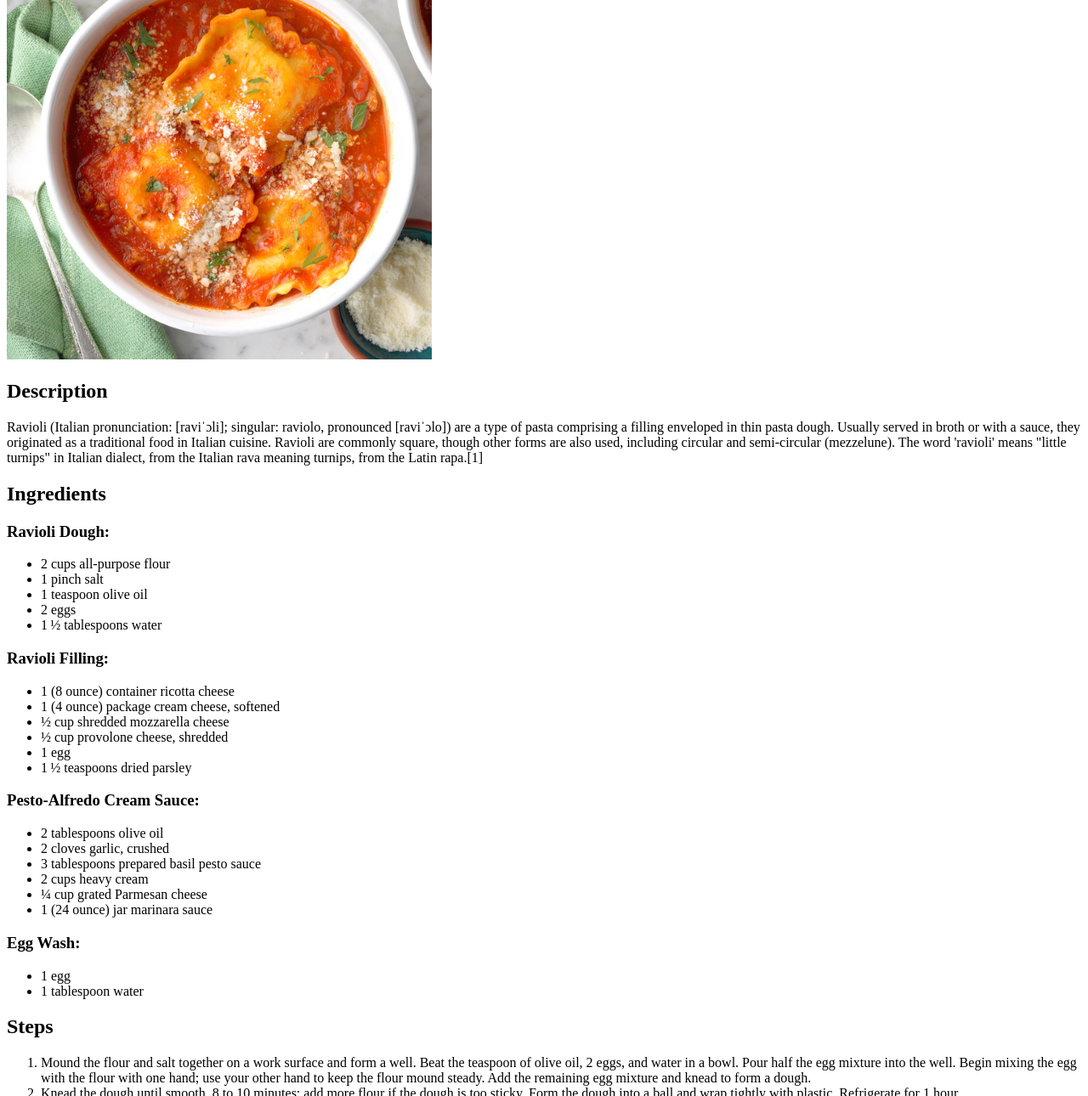
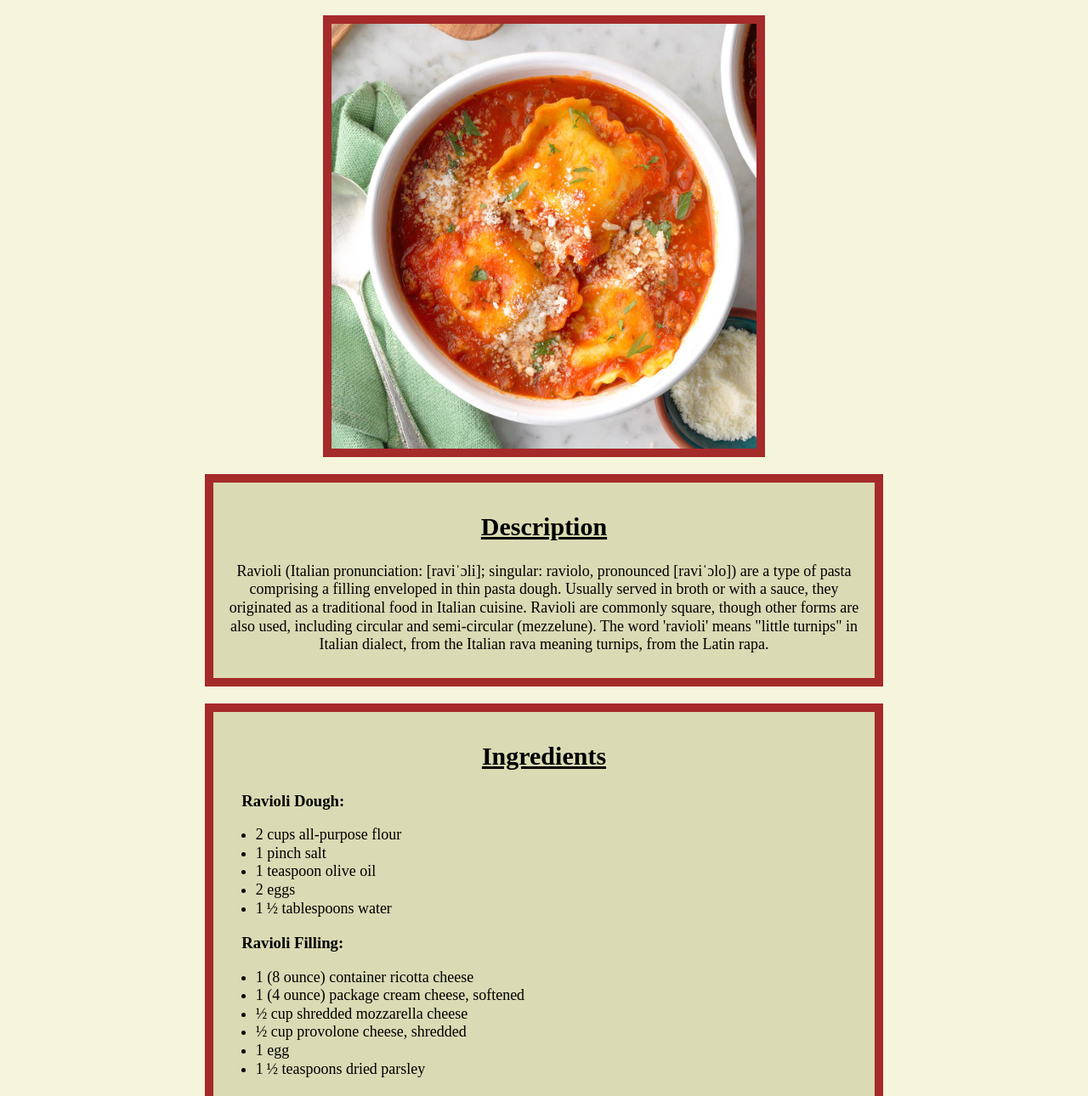
Before and after one commit to RobertBangiyev/odin-recipes, a plain HTML site: page recipes/ravioli.html in a window 1280 px wide. Shown: the part 157-1447 px from the top of the page at 85% size. Drawn offline with Linux system fonts and the light colour scheme.

Commit message:
Added styling for ravioli page

```diff
--- a/recipes/ravioli.html
+++ b/recipes/ravioli.html
@@ -4,19 +4,27 @@
     <meta charset="UTF-8">
     <meta name="viewport" content="width=device-width, initial-scale=1.0">
     <title>Ravioli</title>
+    <link rel="stylesheet" href="recipestyle.css">
 </head>
 <body>
+    <a href="../index.html">
+        <button id="back-button"><i class="fa fa-arrow-left"></i> Return to Recipes</button>
+    </a>
     <h1>Ravioli</h1>
-    <img src="../images/ravioli.jpg" alt="ravioli" style="width: 500px;">
+    <img src="../images/ravioli.jpg" alt="ravioli">
+    <div class="container">
         <h2>Description</h2>
-    <p>Ravioli (Italian pronunciation: [raviˈɔli]; singular: raviolo, pronounced [raviˈɔlo]) are a type of pasta comprising a
+        <p>
+            Ravioli (Italian pronunciation: [raviˈɔli]; singular: raviolo, pronounced [raviˈɔlo]) are a type of pasta comprising a
             filling enveloped in thin pasta dough. Usually served in broth or with a sauce, they originated as a traditional food
             in Italian cuisine. Ravioli are commonly square, though other forms are also used, including circular and semi-circular
             (mezzelune).
-        The word 'ravioli' means "little turnips" in Italian dialect, from the Italian rava meaning turnips, from the Latin rapa.[1]
+            The word 'ravioli' means "little turnips" in Italian dialect, from the Italian rava meaning turnips, from the Latin rapa.
         </p>
+    </div>
+    <div class="container">
         <h2>Ingredients</h2>
-    <h3>Ravioli Dough:</h3>
+        <h3>&nbsp;&nbsp;&nbsp;&nbsp;&nbsp;Ravioli Dough:</h3>
         <ul>
             <li>2 cups all-purpose flour</li>
             <li>1 pinch salt</li>
@@ -24,7 +32,7 @@
             <li>2 eggs</li>
             <li>1 ½ tablespoons water</li>
         </ul>
-    <h3>Ravioli Filling:</h3>
+        <h3>&nbsp;&nbsp;&nbsp;&nbsp;&nbsp;Ravioli Filling:</h3>
         <ul>
             <li>1 (8 ounce) container ricotta cheese</li>
             <li>1 (4 ounce) package cream cheese, softened</li>
@@ -33,7 +41,7 @@
             <li>1 egg</li>
             <li>1 ½ teaspoons dried parsley</li>
         </ul>
-    <h3>Pesto-Alfredo Cream Sauce:</h3>
+        <h3>&nbsp;&nbsp;&nbsp;&nbsp;&nbsp;Pesto-Alfredo Cream Sauce:</h3>
         <ul>
             <li>2 tablespoons olive oil</li>
             <li>2 cloves garlic, crushed</li>
@@ -42,46 +50,57 @@
             <li>¼ cup grated Parmesan cheese</li>
             <li>1 (24 ounce) jar marinara sauce</li>
         </ul>
-    <h3>Egg Wash:</h3>
+        <h3>&nbsp;&nbsp;&nbsp;&nbsp;&nbsp;Egg Wash:</h3>
         <ul>
             <li>1 egg</li>
             <li>1 tablespoon water</li>
         </ul>
+    </div>
+    <div class="container">
         <h2>Steps</h2>
         <ol>
-        <li>Mound the flour and salt together on a work surface and form a well. Beat the teaspoon of olive oil, 2 eggs, and
+            <li>
+                Mound the flour and salt together on a work surface and form a well. Beat the teaspoon of olive oil, 2 eggs, and
                 water in a bowl. Pour half the egg mixture into the well. Begin mixing the egg with the flour with one hand; use your
                 other hand to keep the flour mound steady. Add the remaining egg mixture and knead to form a dough.
             </li>
-        <li>Knead the dough until smooth, 8 to 10 minutes; add more flour if the dough is too sticky. Form the dough into a ball
+            <li>
+                Knead the dough until smooth, 8 to 10 minutes; add more flour if the dough is too sticky. Form the dough into a ball
                 and wrap tightly with plastic. Refrigerate for 1 hour.
             </li>
-        <li>While the dough is resting, prepare the ravioli filling. Combine the ricotta cheese, cream cheese, mozzarella cheese,
+            <li>
+                While the dough is resting, prepare the ravioli filling. Combine the ricotta cheese, cream cheese, mozzarella cheese,
                 provolone cheese, egg, and parsley and mix well. Set the filling aside.
             </li>
-        <li>Heat 2 tablespoons of olive oil in a skillet over medium heat. Add the crushed garlic and pesto sauce and cook for
+            <li>
+                Heat 2 tablespoons of olive oil in a skillet over medium heat. Add the crushed garlic and pesto sauce and cook for
                 one minute. Pour in the heavy cream, raise the heat to high, and bring the sauce to a boil. Reduce the heat and
                 simmer for 5 minutes. Add the Parmesan cheese and stir until the cheese melts. Remove the pan from the heat and keep
                 warm.
             </li>
             <li>Meanwhile, in a separate saucepan, warm the marinara sauce over medium-low heat.</li>
             <li>Preheat an oven to 375 degrees F (190 degrees C). Beat the egg with the tablespoon of water to make the egg wash.</li>
-        <li>Roll out the pasta dough into thin sheets no thicker than a nickel. To assemble the ravioli, brush the egg wash
+            <li>
+                Roll out the pasta dough into thin sheets no thicker than a nickel. To assemble the ravioli, brush the egg wash
                 over a sheet of pasta. Drop the filling mixture on the dough by teaspoonfuls about one inch apart. Cover the filling
                 with the top sheet of pasta, pressing out the air from around each portion of filling. Press firmly around the
                 filling to seal. Cut into individual ravioli with a knife or pizza cutter. Seal the edges.
             </li>
-        <li>Fill a large pot with lightly salted water and bring to a rolling boil over high heat. Stir in the ravioli, and
+            <li>
+                Fill a large pot with lightly salted water and bring to a rolling boil over high heat. Stir in the ravioli, and
                 return to a boil. Cook uncovered, stirring occasionally, until the ravioli float to the top and the filling is hot,
                 4 to 8 minutes. Drain well.
             </li>
-        <li>Grease a baking sheet. Place the cooked ravioli on the sheet pan and bake in the preheated oven until brown, about
+            <li>
+                Grease a baking sheet. Place the cooked ravioli on the sheet pan and bake in the preheated oven until brown, about
                 4 minutes.
             </li>
-        <li>To serve the ravioli, divide them among four warmed serving bowls. Drizzle the marinara sauce over the ravioli and
+            <li>
+                To serve the ravioli, divide them among four warmed serving bowls. Drizzle the marinara sauce over the ravioli and
                 then top with the cream sauce.
             </li>
         </ol>
         <p>You can find the original recipe <a href="https://www.allrecipes.com/recipe/213131/homemade-four-cheese-ravioli/">here</a></p>
+    </div>
 </body>
 </html>
--- a/recipes/recipestyle.css
+++ b/recipes/recipestyle.css
@@ -45,6 +45,7 @@ h2 {
     border-color: brown;
     margin-top: 20px;
     background-color: rgb(218, 218, 180);
+    padding: 10px;
 }
 
 p, li {
```
Lines whose indentation alone changed are shown as unchanged.
